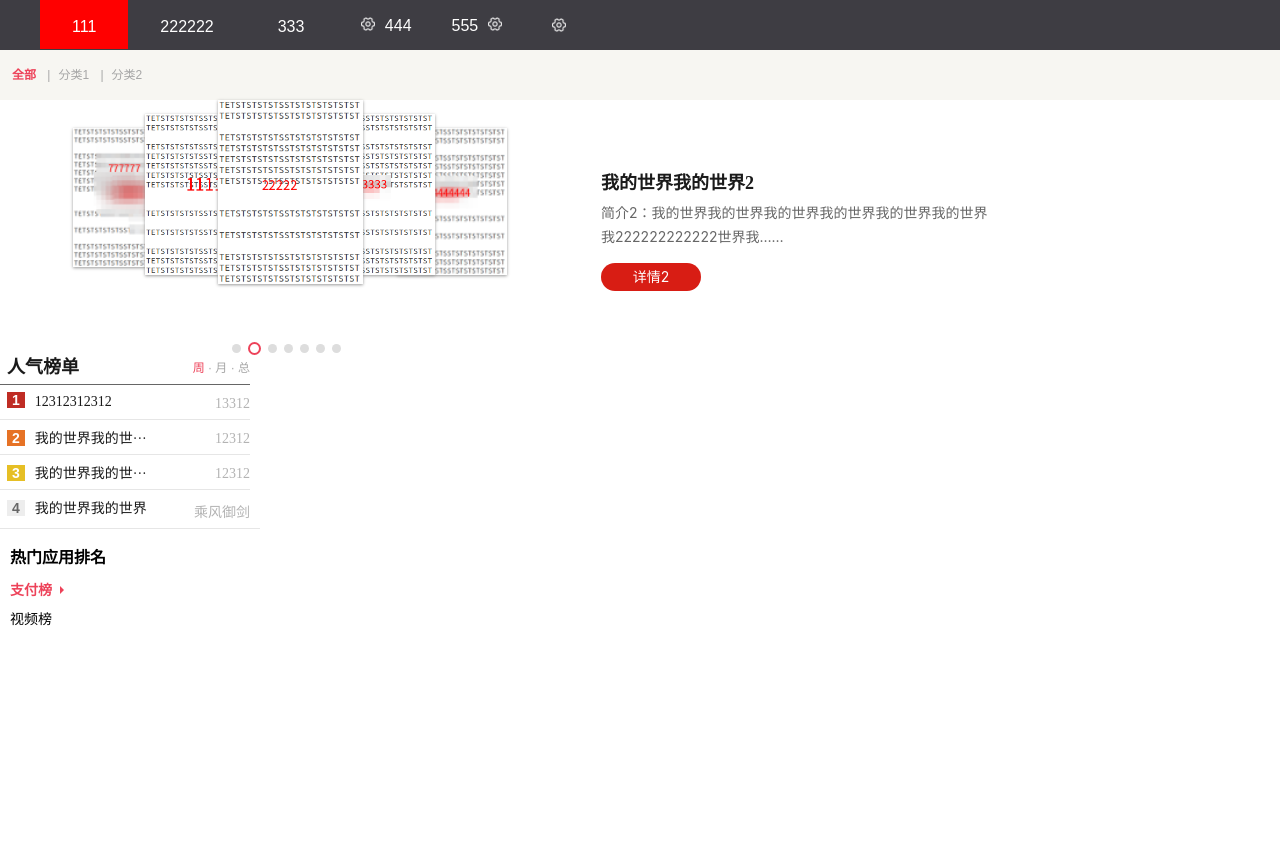
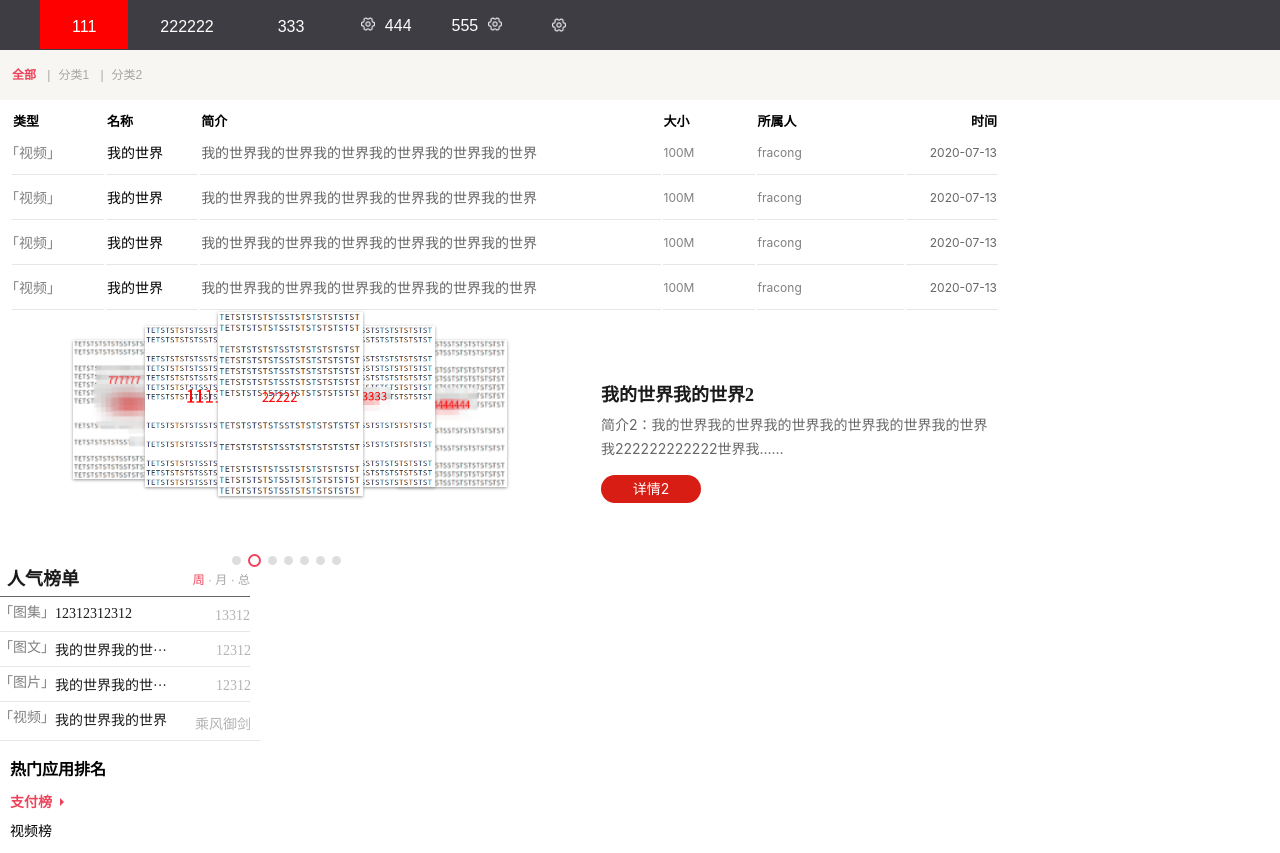
Before and after one commit to fracong/angular-web-component-utils, an Angular app: page / in a window 1280 px wide. Before the commit the page ends 800 px from the top, so only its background shows below. Built offline with nearby package versions, Linux system fonts and the light colour scheme.

Commit message:
add normal-list and normal-table.

```diff
--- a/src/app/app.module.ts
+++ b/src/app/app.module.ts
@@ -17,6 +17,8 @@
 import { NavVerticalComponent } from './nav/nav-vertical/nav-vertical.component';
 import { CarouselNormalComponent } from './carousel/carousel-normal/carousel-normal.component';
 import { CarouselNormalInfoComponent } from './carousel/carousel-normal/carousel-nomal-info/carousel-normal-info.component';
+import { NormalListComponent } from './list/normal-list/normal-list.component';
+import { NormalTableComponent } from './table/normal-table/normal-table.component';
 
 @NgModule({
   declarations: [
@@ -28,7 +30,9 @@
     NavCategoryComponent,
     NavVerticalComponent,
     CarouselNormalComponent,
-    CarouselNormalInfoComponent
+    CarouselNormalInfoComponent,
+    NormalListComponent,
+    NormalTableComponent
   ],
   imports: [
     BrowserModule,
--- a/src/app/index/index.component.html
+++ b/src/app/index/index.component.html
@@ -10,6 +10,7 @@
         <app-nav-category [navItemList]="categoryNavList" [navInfo]="categoryNavInfo" (categoryNavNode)="changeCategoryNavList($event)"></app-nav-category>
     </div>
     <div class="fc-bottom">
+        <app-normal-list></app-normal-list>
         <app-carousel-normal [carouselInfo]="carouselInfo" [carouselItemList] = "carouselItemList"></app-carousel-normal>
         <app-ranking-list
             [rankItemList]="rankItemList"
--- a/src/app/index/index.component.ts
+++ b/src/app/index/index.component.ts
@@ -124,7 +124,7 @@
         ],
         navSplitSymbol: '·',
       },
-      itemLeftDisplayType: 'num',
+      itemLeftDisplayType: 'font',
       itemLeftFontSize: 2,
       itemRightDisplay:true,
       itemRightFontSize: 4
--- /dev/null
+++ b/src/app/list/normal-list/normal-list.component.html
@@ -0,0 +1,13 @@
+<ng-container>
+    <div class="fc-util-normal-list" style="width: 1000px;margin-top: 10px;">
+        <div class="list-top">
+            <div class="table-type">
+                <app-normal-table></app-normal-table>
+            </div>
+            <div></div>
+        </div>
+        <div class="list-pagination">
+
+        </div>
+    </div>
+</ng-container>
--- /dev/null
+++ b/src/app/list/normal-list/normal-list.component.scss
@@ -0,0 +1,5 @@
+:host::ng-deep .fc-util-normal-list{
+    .list-top .table-type{
+        width: 100%;
+    }
+}
--- /dev/null
+++ b/src/app/list/normal-list/normal-list.component.ts
@@ -0,0 +1,15 @@
+import { Component, OnInit } from '@angular/core';
+
+@Component({
+  selector: 'app-normal-list',
+  templateUrl: './normal-list.component.html',
+  styleUrls: ['./normal-list.component.scss']
+})
+export class NormalListComponent implements OnInit {
+
+  constructor() { }
+
+  ngOnInit() {
+  }
+
+}
--- /dev/null
+++ b/src/app/table/normal-table/normal-table.component.html
@@ -0,0 +1,56 @@
+<ng-container>
+    <table class="table-list" width="100%" style="padding-left:10px;">
+        <thead>
+            <tr>
+                <td style="width: 5%;">类型</td>
+                <td style="width: 5%;">名称</td>
+                <td style="width: 25%;">简介</td>
+                <td style="width: 5%;">大小</td>
+                <td style="width: 8%;">所属人</td>
+                <td style="width: 5%;text-align: right;">时间</td>
+            </tr>
+        </thead>
+        <tbody>
+            <tr>
+                <td style="font: 14px/40px '-apple-system',Simsun;color: grey;">
+                    <div class="item-type" >「视频」</div>
+                </td>
+                <td>我的世界</td>
+                <td style="color: #666;">我的世界我的世界我的世界我的世界我的世界我的世界</td>
+                <td style="font-size: 12px;color: grey;">100M</td>
+                <td style="font-size: 12px;color: grey;">fracong</td>
+                <td style="font-size: 12px;color: #666;text-align: right;">2020-07-13</td>
+            </tr>
+            <tr>
+                <td style="font: 14px/40px '-apple-system',Simsun;color: grey;">
+                    <div class="item-type" >「视频」</div>
+                </td>
+                <td>我的世界</td>
+                <td style="color: #666;">我的世界我的世界我的世界我的世界我的世界我的世界</td>
+                <td style="font-size: 12px;color: grey;">100M</td>
+                <td style="font-size: 12px;color: grey;">fracong</td>
+                <td style="font-size: 12px;color: #666;text-align: right;">2020-07-13</td>
+            </tr>
+            <tr>
+                <td style="font: 14px/40px '-apple-system',Simsun;color: grey;">
+                    <div class="item-type" >「视频」</div>
+                </td>
+                <td>我的世界</td>
+                <td style="color: #666;">我的世界我的世界我的世界我的世界我的世界我的世界</td>
+                <td style="font-size: 12px;color: grey;">100M</td>
+                <td style="font-size: 12px;color: grey;">fracong</td>
+                <td style="font-size: 12px;color: #666;text-align: right;">2020-07-13</td>
+            </tr>
+            <tr>
+                <td style="font: 14px/40px '-apple-system',Simsun;color: grey;overflow: hidden;margin-left: -8px;">
+                    <div class="item-type" >「视频」</div>
+                </td>
+                <td>我的世界</td>
+                <td style="color: #666;">我的世界我的世界我的世界我的世界我的世界我的世界</td>
+                <td style="font-size: 12px;color: grey;">100M</td>
+                <td style="font-size: 12px;color: grey;">fracong</td>
+                <td style="font-size: 12px;color: #666;text-align: right;">2020-07-13</td>
+            </tr>
+        </tbody>
+    </table>
+</ng-container>
--- /dev/null
+++ b/src/app/table/normal-table/normal-table.component.scss
@@ -0,0 +1,18 @@
+:host::ng-deep .table-list{
+    thead tr td{
+        font: 600 13px/16px '-apple-system',Simsun;
+    }
+    tbody tr {
+        td{
+            border-bottom: 1px solid #e6e6e6;
+            font: 14px/40px '-apple-system',Simsun;
+            height: 40px;
+            .item-type{
+                color: grey;
+                overflow: hidden;
+                margin-left: -8px;
+                font: 14px/16px '-apple-system',Simsun;
+            }
+        }
+    }
+}
--- /dev/null
+++ b/src/app/table/normal-table/normal-table.component.ts
@@ -0,0 +1,15 @@
+import { Component, OnInit } from '@angular/core';
+
+@Component({
+  selector: 'app-normal-table',
+  templateUrl: './normal-table.component.html',
+  styleUrls: ['./normal-table.component.scss']
+})
+export class NormalTableComponent implements OnInit {
+
+  constructor() { }
+
+  ngOnInit() {
+  }
+
+}
```
